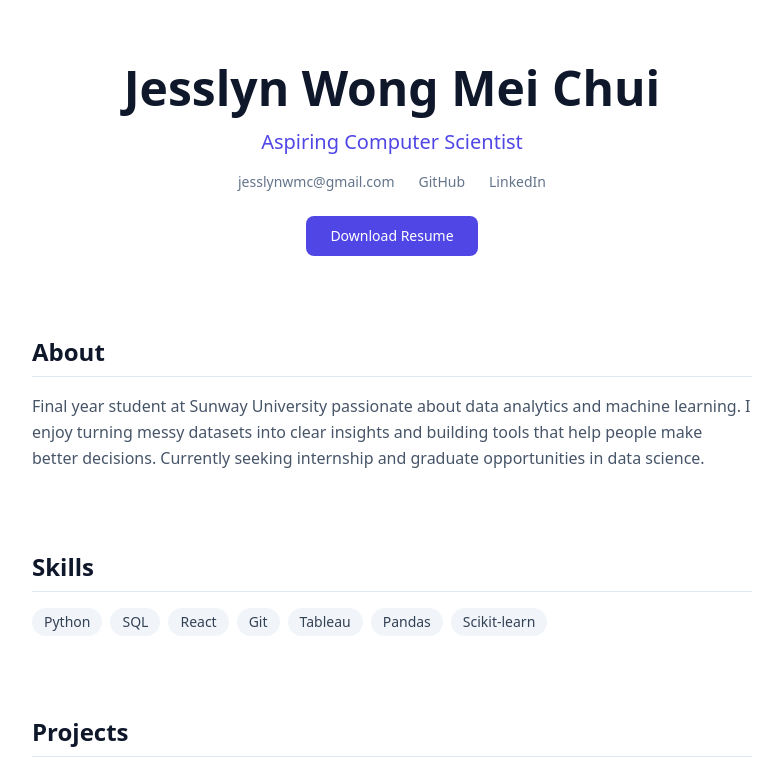
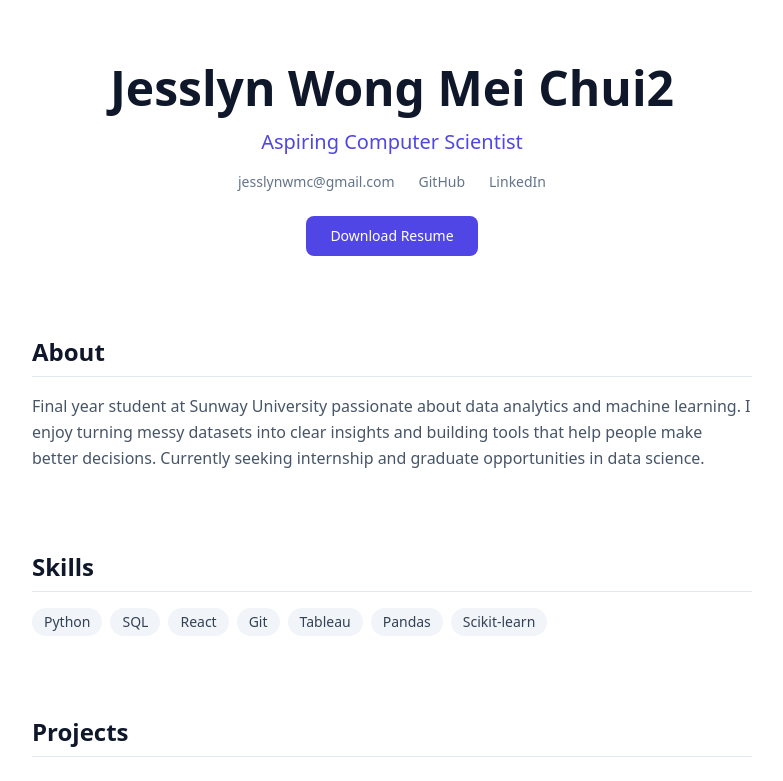
Before and after one commit to jesslynwmc18/portfolio, a Next.js app: page / in a window 1280 px wide. Shown: the top 781 px of the page, without its empty margins (248-1031 px from the left). Built offline with nearby package versions, Linux system fonts and the light colour scheme.

Commit message:
Update page.jsx

```diff
--- a/app/page.jsx
+++ b/app/page.jsx
@@ -6,7 +6,7 @@ export default function Portfolio() {
       <section className="text-center space-y-4">
 
         {/* EDIT: Your full name */}
-        <h1 className="text-5xl font-bold text-slate-900">Jesslyn Wong Mei Chui</h1>
+        <h1 className="text-5xl font-bold text-slate-900">Jesslyn Wong Mei Chui2</h1>
 
         {/* EDIT: Your job title or tagline */}
         <p className="text-xl text-indigo-600 font-medium">Aspiring Computer Scientist</p>
```
